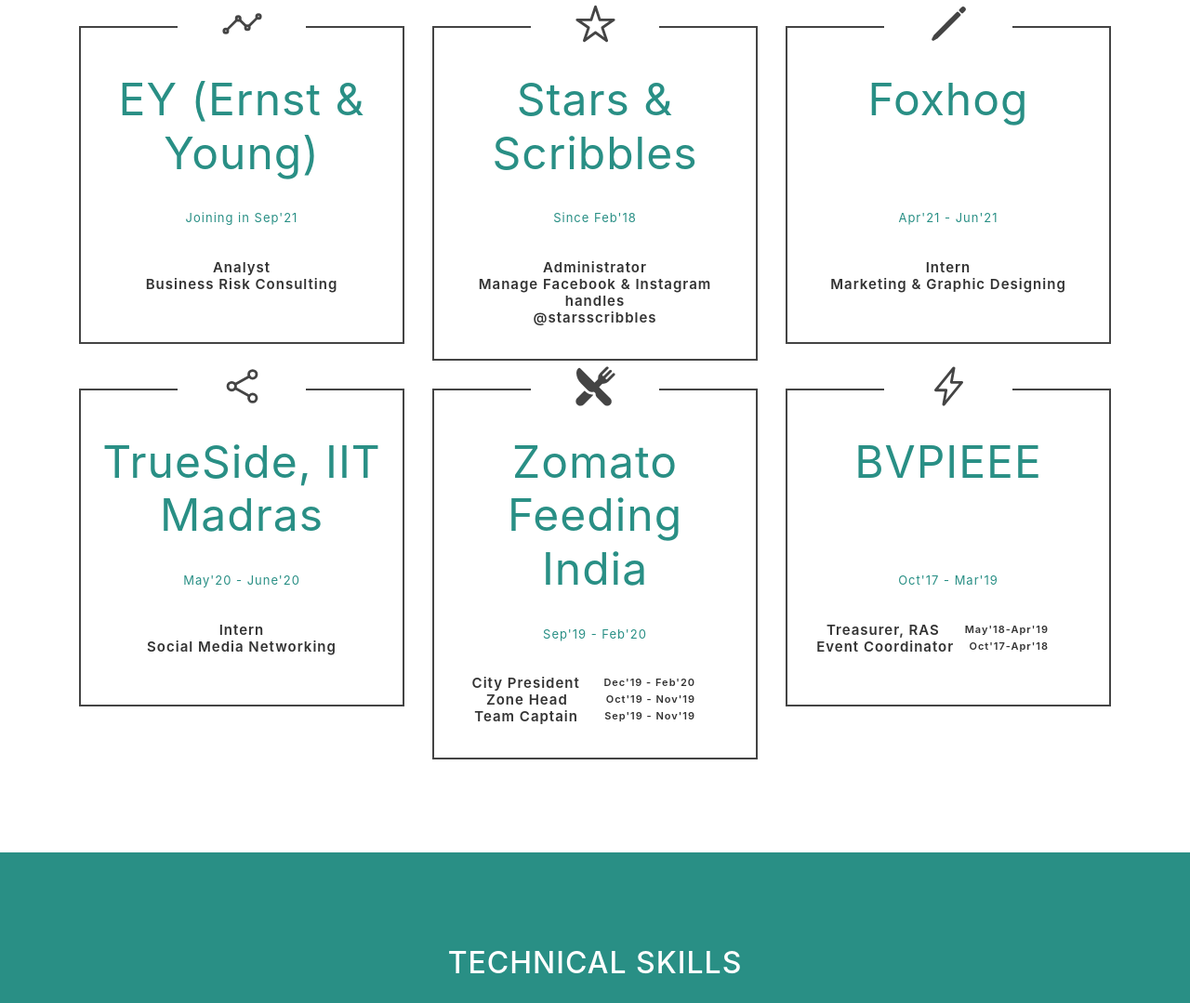
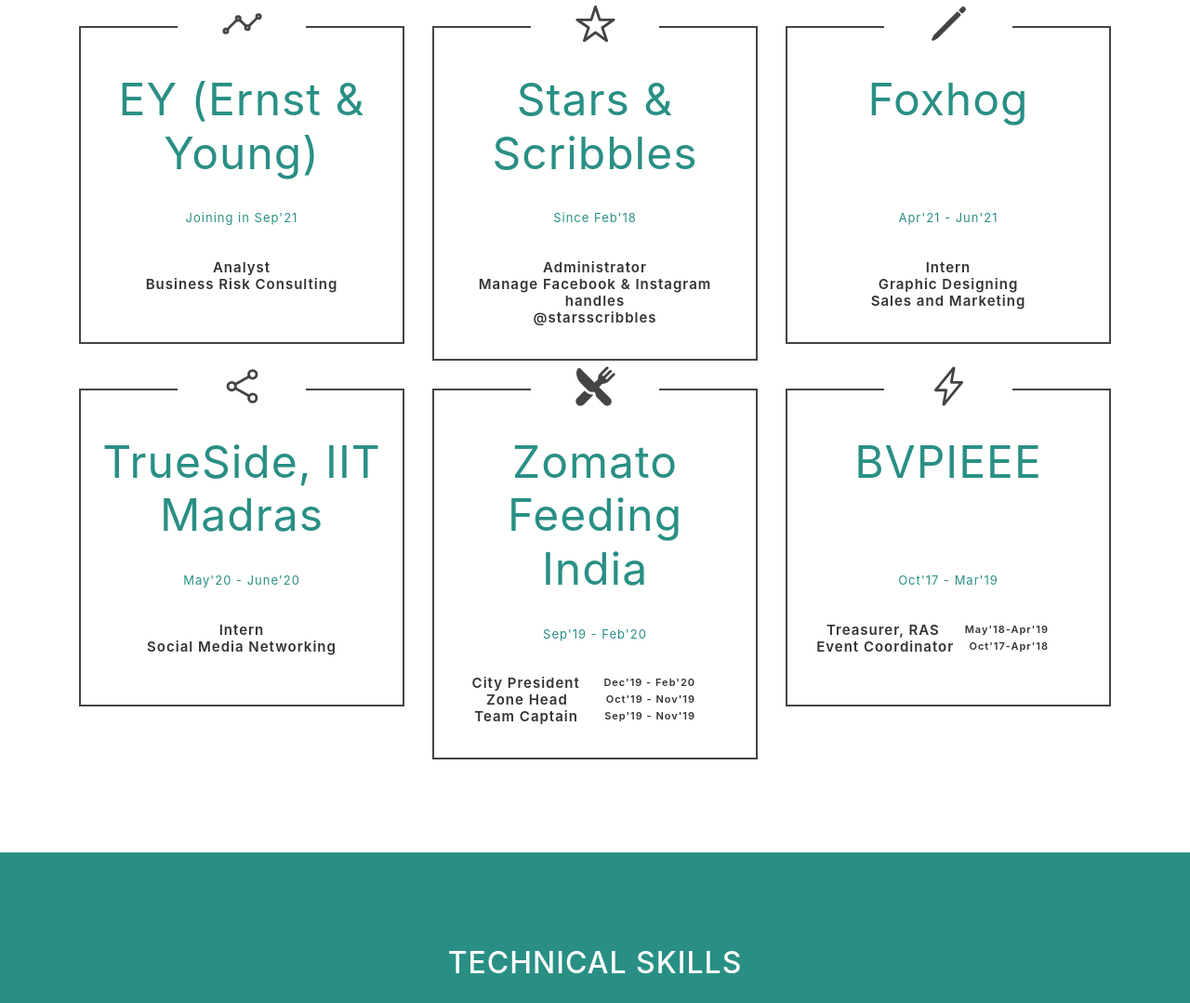
Before and after one commit to Itisha17/itisha, a plain HTML site: page index.html in a window 1280 px wide. Shown: the part 2214-3293 px from the top of the page at 93% size. Drawn offline with nearby package versions, Linux system fonts and the light colour scheme.

Commit message:
Add files via upload

```diff
--- a/index.html
+++ b/index.html
@@ -244,8 +244,8 @@
 							<div class="squareContent">
                                 <h2 class="counter exp">Foxhog<br><span><br>Apr'21 - Jun'21</span><br></h2>
                                 <h3>Intern</h3>
-                                <h3>Marketing &amp; Graphic Designing </h3>
-                                <h3> <br> </h3>
+                                <h3>Graphic Designing </h3>
+                                <h3> Sales and Marketing</h3>
                             </div>
 						</div>
 					</div>
```
